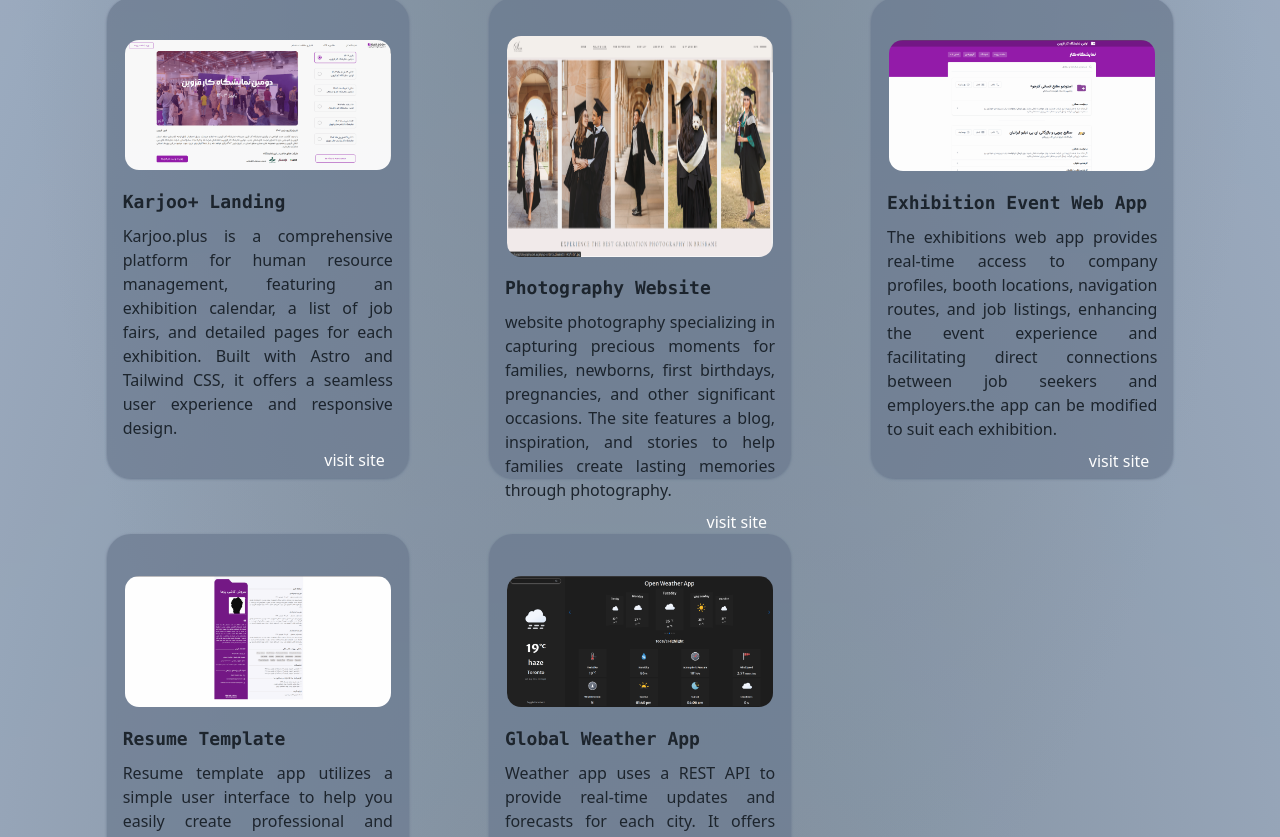
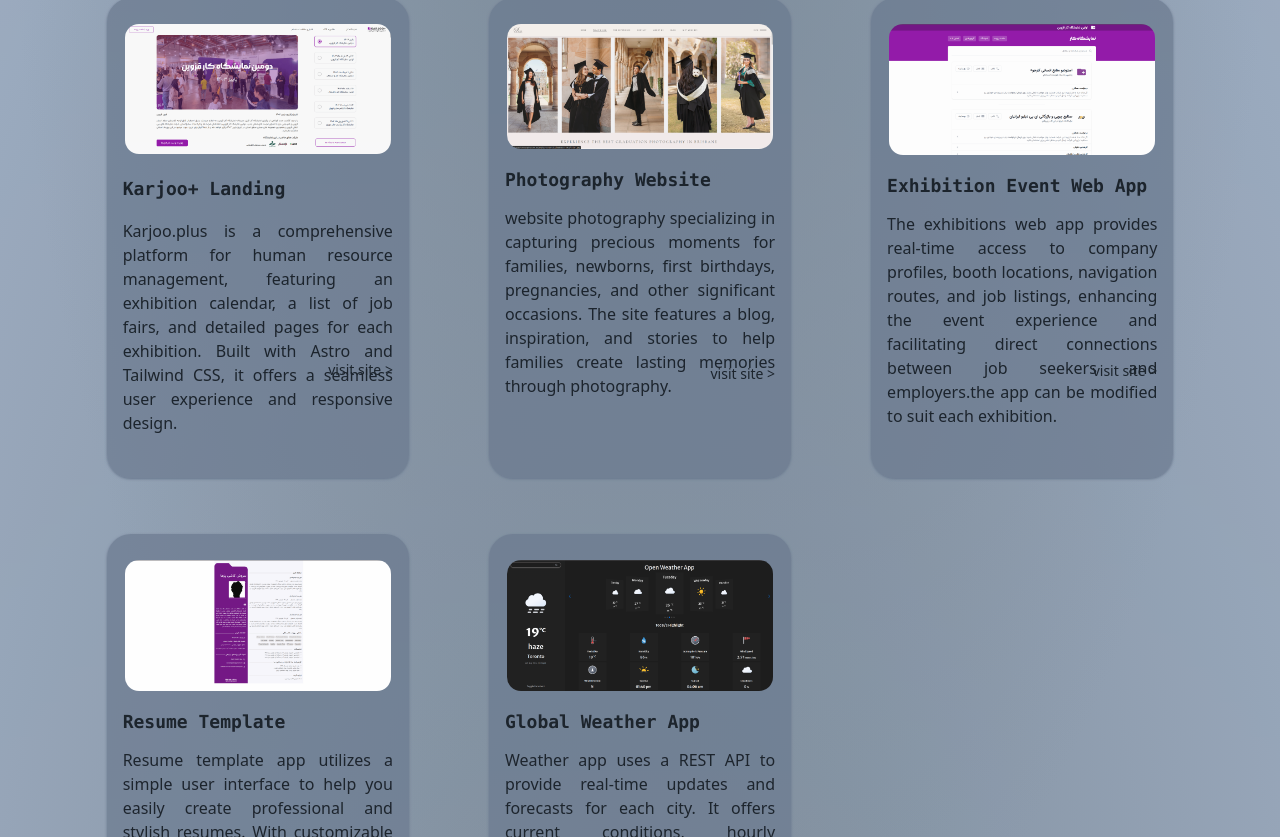
Before and after one commit to AmirAghajani98/portfolio, a Next.js app: page /projects in a window 1280 px wide. Shown: the part 283-1120 px from the top of the page. Built offline with nearby package versions, Linux system fonts and the light colour scheme.

Commit message:
fix-cards

```diff
--- a/src/app/projects/page.tsx
+++ b/src/app/projects/page.tsx
@@ -28,135 +28,135 @@ export default function Projects() {
         All Projects
       </h1>
       <div className="w-10/12 sm:my-20 mx-auto sm:grid sm:grid-cols-2 lg:grid-cols-3 gap-x-20 gap-y-14">
-        <div className="my-4 sm:my-auto sm:w-full z-50 py-4 p-4 sm:py-8 sm:h-[480px] dark:text-slate-100 text-[#121a23] dark:bg-slate-700 bg-slate-500 dark:bg-opacity-100 bg-opacity-70 sm:text-justify text-start rounded-3xl shadow shadow-slate-500 dark:shadow-slate-900">
+        <div className="my-4 sm:my-auto sm:flex-col sm:w-full z-50 py-4 p-4 sm:py-6 h-[480px] dark:text-slate-100 text-[#121a23] dark:bg-slate-700 bg-slate-500 dark:bg-opacity-40 bg-opacity-70 sm:text-justify text-start dark:hover:shadow-slate-700 hover:shadow-slate-400 dark:hover:bg-opacity-60 hover:bg-opacity-50 rounded-3xl shadow shadow-slate-500 dark:shadow-slate-900">
           <div className="inline-flex justify-center items-center dark:text-slate-100 text-[#121a23] w-full">
             <Image
               src="./img/karjoo-landing.png"
               width={500}
               height={400}
               alt="karjoo-landing"
-              className="my-2 mx-auto p-0.5 z-10 dark:bg-slate-90 dark:bg-opacity-90 rounded-2xl hover:shadow-md hover:shadow-slate-700 cursor-pointer"
+              className="mx-auto h-[50%] p-0.5 z-10 dark:bg-slate-90 dark:bg-opacity-90 rounded-2xl cursor-pointer"
               onClick={() => openModal("https://karjoo.plus/")}
             />
           </div>
-          <h2 className="font-mono sm:text-justify mt-2 mx-auto my-2 font-semibold text-lg dark:text-slate-100 text-[#121a23]">
+          <h2 className="font-mono sm:text-justify mt-3 mx-auto mb-4 font-semibold text-lg dark:text-slate-100 text-[#121a23]">
             Karjoo+ Landing
           </h2>
-          <p className="font-sans text-justify sm:mt-1 block mx-auto my-2 text-base dark:text-slate-100 text-[#121a23]">
+          <p className="font-sans h-[31%] text-justify block mx-auto my-auto text-base dark:text-slate-100 text-[#121a23]">
             Karjoo.plus is a comprehensive platform for human resource
             management, featuring an exhibition calendar, a list of job fairs,
             and detailed pages for each exhibition. Built with Astro and
             Tailwind CSS, it offers a seamless user experience and responsive
             design.
           </p>
-          <span className="font-sans text-right sm:mt-1 block mx-auto my-2 text-base dark:text-slate-100 text-[#121a23] hover:animate-pulse hover:bg-opacity-80">
+          <span className="font-sans h-[10%] text-right sm:mt-1 block mx-auto my-2 text-base dark:text-slate-100 text-[#121a23]">
             <a
-              className="text-white p-2 rounded-xl hover:bg-[#121a23]"
               href="https://karjoo.plus/"
               target="blank"
+              className="font-medium text-sm"
             >
-              visit site
+              {"visit site >"}
             </a>
           </span>
         </div>
-        <div className="my-4 sm:my-auto sm:w-full z-50 py-4 p-4 sm:py-8 sm:h-[480px] dark:text-slate-100 text-[#121a23] dark:bg-slate-700 bg-slate-500 dark:bg-opacity-100 bg-opacity-70 sm:text-justify text-start rounded-3xl shadow shadow-slate-500 dark:shadow-slate-900">
+        <div className="my-4 sm:my-auto sm:flex-col sm:w-full z-50 py-4 p-4 sm:py-6 h-[480px] dark:text-slate-100 text-[#121a23] dark:bg-slate-700 bg-slate-500 dark:bg-opacity-40 bg-opacity-70 sm:text-justify text-start dark:hover:shadow-slate-700 hover:shadow-slate-400 dark:hover:bg-opacity-60 hover:bg-opacity-50 rounded-3xl shadow shadow-slate-500 dark:shadow-slate-900">
           <div className="inline-flex justify-center items-center dark:text-slate-100 text-[#121a23] w-full">
             <Image
               src="./img/sara-photo.png"
               width={500}
               height={400}
               alt="sara-photography"
-              className="my-2mx-auto p-0.5 z-10 mt-1 h-[225px] dark:bg-slate-90 dark:bg-opacity-90 rounded-2xl hover:bg-opacity-20 hover:shadow-md hover:shadow-slate-700 cursor-pointer"
+              className="mx-auto p-0.5 h-[50%] z-10 dark:bg-slate-90 dark:bg-opacity-90 rounded-2xl hover:bg-opacity-20 cursor-pointer"
               onClick={() => openModal("https://saraphotography.com.au/en/")}
             />
           </div>
           <h2 className="mt-2 sm:text-justify font-mono mx-auto my-2 font-semibold text-lg dark:text-slate-100 text-[#121a23]">
             Photography Website
           </h2>
-          <p className="sm:mt-1 text-justify font-sans block mx-auto my-2 text-base dark:text-slate-100 text-[#121a23]">
+          <p className="sm:mt-3 sm:mb-4 sm:h-[32%] text-justify font-sans block mx-auto my-2 text-base dark:text-slate-100 text-[#121a23]">
             website photography specializing in capturing precious moments for
             families, newborns, first birthdays, pregnancies, and other
             significant occasions. The site features a blog, inspiration, and
             stories to help families create lasting memories through
             photography.
           </p>
-          <span className="font-sans text-right sm:mt-1 block mx-auto my-2 text-base dark:text-slate-100 text-[#121a23] hover:animate-pulse hover:bg-opacity-80">
+          <span className="font-sans h-[10%] text-right sm:mt-1 block mx-auto my-2 text-base dark:text-slate-100 text-[#121a23]">
             <a
-              className="text-white p-2 rounded-xl hover:bg-[#121a23]"
               href="https://saraphotography.com.au/en/"
               target="blank"
+              className="font-medium text-sm"
             >
-              visit site
+              {"visit site >"}
             </a>
           </span>
         </div>
-        <div className="my-4 sm:my-auto sm:w-full z-50 py-4 p-4 sm:py-8 sm:h-[480px] dark:text-slate-100 text-[#121a23] dark:bg-slate-700 bg-slate-500 dark:bg-opacity-100 bg-opacity-70 sm:text-justify text-start rounded-3xl shadow shadow-slate-500 dark:shadow-slate-900">
+        <div className="my-4 sm:my-auto sm:w-full z-50 py-4 p-4 sm:py-6 h-[480px] dark:text-slate-100 text-[#121a23] dark:bg-slate-700 bg-slate-500 dark:bg-opacity-40 bg-opacity-70 sm:text-justify text-start dark:hover:shadow-slate-700 hover:shadow-slate-400 dark:hover:bg-opacity-60 hover:bg-opacity-50 rounded-3xl shadow shadow-slate-500 dark:shadow-slate-900">
           <div className="inline-flex justify-center items-center dark:text-slate-100 text-[#121a23] w-full">
             <Image
               src="./img/qazvinjobs.png"
               width={500}
               height={400}
               alt="Exhibition Event Web App"
-              className="my-2 mx-auto p-0.5 z-10 dark:bg-slate-90 dark:bg-opacity-90 rounded-2xl hover:bg-opacity-20 hover:shadow-md hover:shadow-slate-700 cursor-pointer"
+              className="mx-auto p-0.5 z-10 dark:bg-slate-90 dark:bg-opacity-90 rounded-2xl hover:bg-opacity-20 cursor-pointer"
               onClick={() => openModal("https://jobs.karjoo.plus/qazvin")}
             />
           </div>
           <h2 className="mt-2 sm:text-justify font-mono mx-auto my-2 font-semibold text-lg dark:text-slate-100 text-[#121a23]">
             Exhibition Event Web App
           </h2>
-          <p className="sm:mt-1 text-justify font-sans block  mx-auto my-2 text-base dark:text-slate-100 text-[#121a23]">
+          <p className="sm:mt-3 sm:mb-4 sm:h-[30%] text-justify font-sans block mx-auto my-2 text-base dark:text-slate-100 text-[#121a23]">
             The exhibitions web app provides real-time access to company
             profiles, booth locations, navigation routes, and job listings,
             enhancing the event experience and facilitating direct connections
             between job seekers and employers.the app can be modified to suit
             each exhibition.
           </p>
-          <span className="font-sans text-right sm:mt-1 block mx-auto my-2 text-base dark:text-slate-100 text-[#121a23] hover:animate-pulse hover:bg-opacity-80">
+          <span className="font-sans h-[10%] text-right sm:mt-1 block mx-auto my-2 text-base dark:text-slate-100 text-[#121a23]">
             <a
-              className="text-white p-2 rounded-xl hover:bg-[#121a23]"
               href="https://jobs.karjoo.plus/qazvin"
               target="blank"
+              className="font-medium text-sm"
             >
-              visit site
+              {"visit site >"}
             </a>
           </span>
         </div>
-        <div className="my-4 sm:my-auto sm:w-full z-50 py-4 p-4 sm:py-8 sm:h-[480px] dark:z-10 dark:text-slate-100 text-[#121a23] dark:bg-slate-700 bg-slate-500 dark:bg-opacity-100 bg-opacity-70 sm:text-justify text-start rounded-3xl shadow shadow-slate-500 dark:shadow-slate-900 ">
+        <div className="my-4 sm:my-auto sm:w-full z-50 py-4 p-4 sm:py-6 h-[480px] dark:text-slate-100 text-[#121a23] dark:bg-slate-700 bg-slate-500 dark:bg-opacity-40 bg-opacity-70 sm:text-justify text-start dark:hover:shadow-slate-700 hover:shadow-slate-400 dark:hover:bg-opacity-60 hover:bg-opacity-50 rounded-3xl shadow shadow-slate-500 dark:shadow-slate-900">
           <div className="inline-flex justify-center items-center dark:text-slate-100 text-[#121a23] w-full">
             <Image
               src="./img/resume.png"
               width={500}
               height={400}
               alt="Resume Template"
-              className="my-2 mx-auto p-0.5 z-10 dark:bg-slate-90 dark:bg-opacity-90 rounded-2xl hover:bg-opacity-20 hover:shadow-md hover:shadow-slate-700 cursor-pointer"
+              className="mx-auto p-0.5 z-10 dark:bg-slate-90 dark:bg-opacity-90 rounded-2xl hover:bg-opacity-20 cursor-pointer"
               onClick={() => openModal("./img/resume.png")}
             />
           </div>
           <h2 className="mt-2 sm:text-justify font-mono  mx-auto my-2 font-semibold text-lg dark:text-slate-100 text-[#121a23]">
             Resume Template
           </h2>
-          <p className="sm:mt-1 text-justify font-sans block  mx-auto my-2 text-base dark:text-slate-100 text-[#121a23]">
+          <p className="sm:mt-3 sm:mb-4 sm:h-[30%] text-justify font-sans block mx-auto my-2 text-base dark:text-slate-100 text-[#121a23]">
             Resume template app utilizes a simple user interface to help you
             easily create professional and stylish resumes. With customizable
             sections, pre-designed templates, and helpful guidance, you can
             personalize your resume.
           </p>
         </div>
-        <div className="my-4 sm:my-auto sm:w-full z-50 py-4 p-4 sm:py-8 sm:h-[480px] dark:text-slate-100 text-[#121a23] dark:bg-slate-700 bg-slate-500 dark:bg-opacity-100 bg-opacity-70 sm:text-justify text-start rounded-3xl shadow shadow-slate-500 dark:shadow-slate-900 ">
+        <div className="my-4 sm:my-auto sm:w-full z-50 py-4 p-4 sm:py-6 h-[480px] dark:text-slate-100 text-[#121a23] dark:bg-slate-700 bg-slate-500 dark:bg-opacity-40 bg-opacity-70 sm:text-justify text-start dark:hover:shadow-slate-700 hover:shadow-slate-400 dark:hover:bg-opacity-60 hover:bg-opacity-50 rounded-3xl shadow shadow-slate-500 dark:shadow-slate-900">
           <div className="inline-flex justify-center items-center dark:text-slate-100 text-[#121a23] w-full">
             <Image
               src="./img/weatherapp.png"
               width={500}
               height={400}
               alt="Global Weather App"
-              className="my-2 mx-auto p-0.5 z-10 dark:bg-slate-90 dark:bg-opacity-90 rounded-2xl hover:shadow-md hover:shadow-slate-700 cursor-pointer"
+              className="mx-auto p-0.5 z-10 dark:bg-slate-90 dark:bg-opacity-90 rounded-2xl hover:bg-opacity-20 cursor-pointer"
               onClick={() => openModal("./img/weatherapp.png")}
             />
           </div>
           <h2 className="font-mono sm:text-justify mt-2  mx-auto my-2 font-semibold text-lg dark:text-slate-100 text-[#121a23]">
             Global Weather App
           </h2>
-          <p className="font-sans text-justify sm:mt-1 block  mx-auto my-2 text-base dark:text-slate-100 text-[#121a23]">
+          <p className="sm:mt-3 sm:mb-4 sm:h-[30%] text-justify font-sans block mx-auto my-2 text-base dark:text-slate-100 text-[#121a23]">
             Weather app uses a REST API to provide real-time updates and
             forecasts for each city. It offers current conditions, hourly
             forecasts, and severe weather alerts, all in a user-friendly
```
